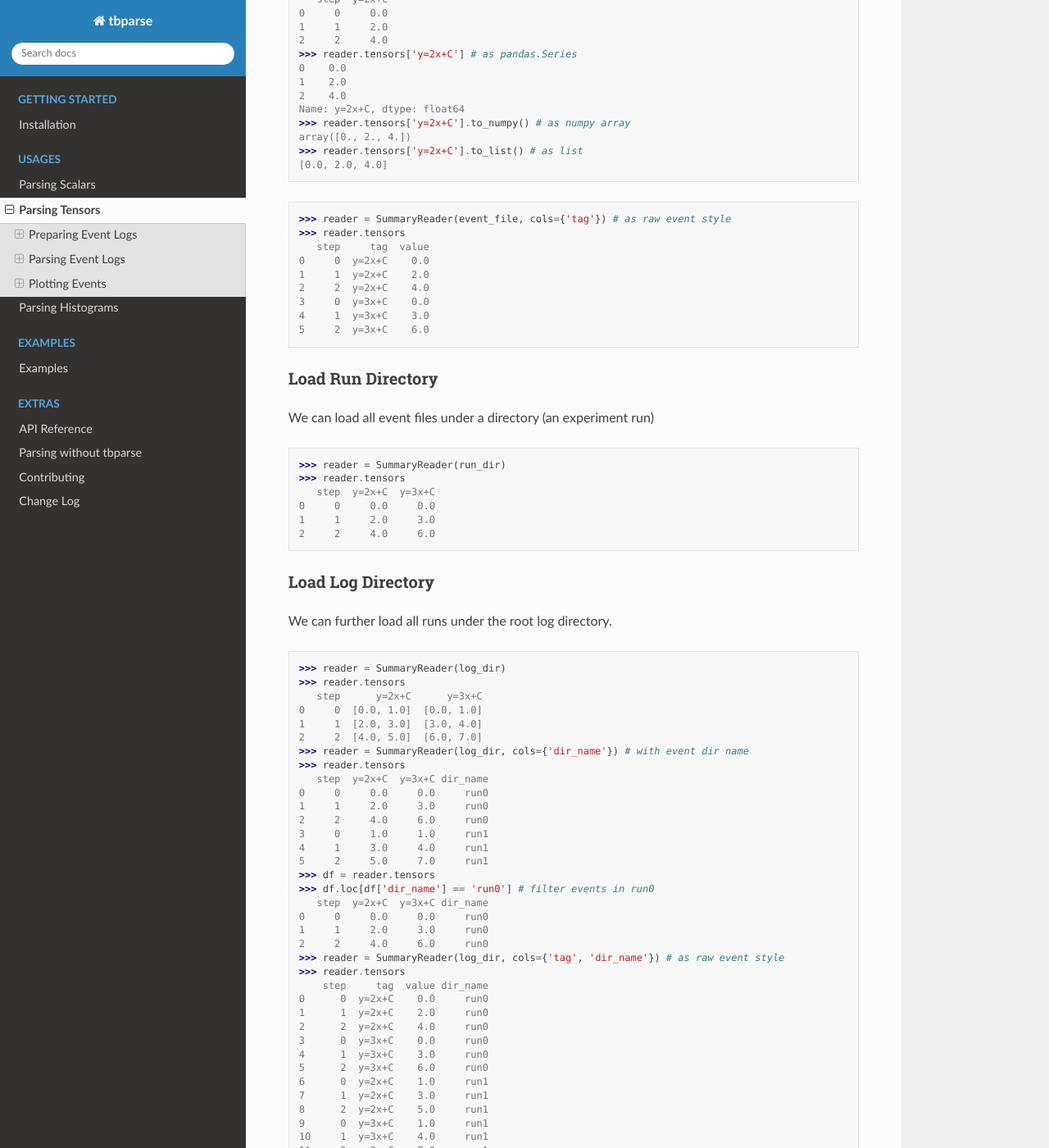
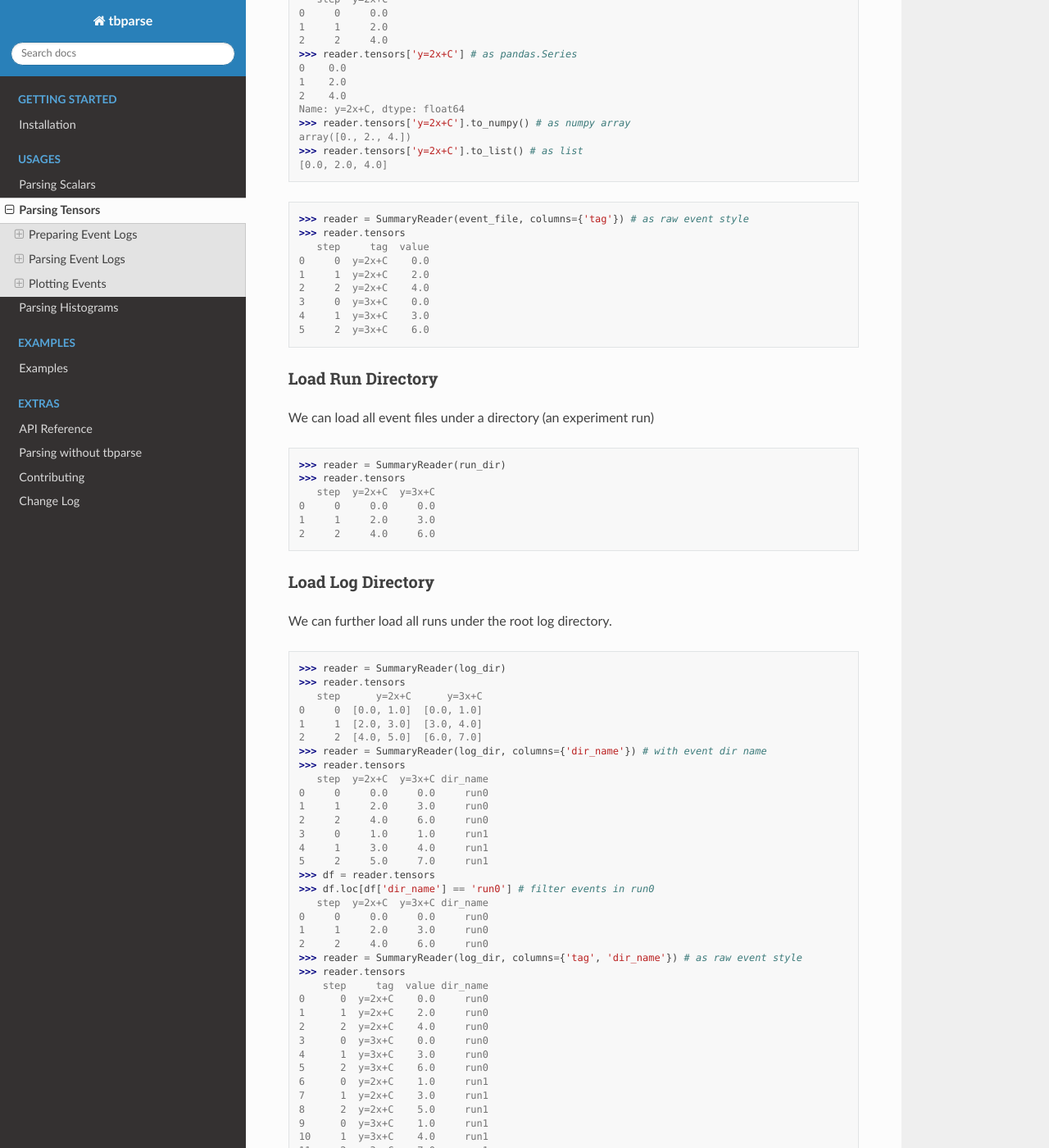
Before and after one commit to j3soon/tbparse, a Sphinx documentation site: the page built from docs/pages/parsing-tensors.rst, in a window 1280 px wide and 1400 px high, scrolled down 2460 px. Shown: the whole window at 82% size. Built offline with Sphinx 7.4.7 and the Read the Docs theme 2.0.0, drawn with Linux system fonts in a browser that asks for light colours.

Commit message:
Rename cols to columns for clarity

```diff
--- a/docs/pages/parsing-histograms.rst
+++ b/docs/pages/parsing-histograms.rst
@@ -156,7 +156,7 @@ If you are dealing with more sophisticated plots that require advanced
 filtering not shown in this page,
 you might want to refer to the following guides:
 
-* More column options: the `cols` option in :class:`tbparse.SummaryReader`
+* More column options: the `columns` option in :class:`tbparse.SummaryReader`
 * :std:doc:`Indexing and selecting data <pandas:user_guide/indexing>`
 * :std:doc:`MultiIndex / advanced indexing <pandas:user_guide/advanced>`
 * Filtering with RegEx: the `regex` option in :meth:`pandas.Series.str.contains`
--- a/docs/pages/parsing-tensors.rst
+++ b/docs/pages/parsing-tensors.rst
@@ -140,7 +140,7 @@ We can load a single event file.
    >>> reader.tensors['y=2x+C'].to_list() # as list
    [0.0, 2.0, 4.0]
 
-   >>> reader = SummaryReader(event_file, cols={'tag'}) # as raw event style
+   >>> reader = SummaryReader(event_file, columns={'tag'}) # as raw event style
    >>> reader.tensors
       step     tag  value
    0     0  y=2x+C    0.0
@@ -173,7 +173,7 @@ We can further load all runs under the root log directory.
    0     0  [0.0, 1.0]  [0.0, 1.0]
    1     1  [2.0, 3.0]  [3.0, 4.0]
    2     2  [4.0, 5.0]  [6.0, 7.0]
-   >>> reader = SummaryReader(log_dir, cols={'dir_name'}) # with event dir name
+   >>> reader = SummaryReader(log_dir, columns={'dir_name'}) # with event dir name
    >>> reader.tensors
       step  y=2x+C  y=3x+C dir_name
    0     0     0.0     0.0     run0
@@ -188,7 +188,7 @@ We can further load all runs under the root log directory.
    0     0     0.0     0.0     run0
    1     1     2.0     3.0     run0
    2     2     4.0     6.0     run0
-   >>> reader = SummaryReader(log_dir, cols={'tag', 'dir_name'}) # as raw event style
+   >>> reader = SummaryReader(log_dir, columns={'tag', 'dir_name'}) # as raw event style
    >>> reader.tensors
        step     tag  value dir_name
    0      0  y=2x+C    0.0     run0
@@ -219,7 +219,7 @@ If you are dealing with more sophisticated plots that require advanced
 filtering not shown in this page,
 you might want to refer to the following guides:
 
-* More column options: the `cols` option in :class:`tbparse.SummaryReader`
+* More column options: the `columns` option in :class:`tbparse.SummaryReader`
 * :std:doc:`Indexing and selecting data <pandas:user_guide/indexing>`
 * :std:doc:`MultiIndex / advanced indexing <pandas:user_guide/advanced>`
 * Filtering with RegEx: the `regex` option in :meth:`pandas.Series.str.contains`
@@ -231,7 +231,7 @@ Plotting with matplotlib
    :context: close-figs
 
    import matplotlib.pyplot as plt
-   reader = SummaryReader(log_dir, cols={'dir_name'})
+   reader = SummaryReader(log_dir, columns={'dir_name'})
    df = reader.tensors
    df = df.loc[df['dir_name'] == 'run0']
    plt.plot(df['step'], df['y=2x+C'])
@@ -245,7 +245,7 @@ Plotting with matplotlib
    :context: close-figs
 
    import matplotlib.pyplot as plt
-   reader = SummaryReader(log_dir, cols={'dir_name'})
+   reader = SummaryReader(log_dir, columns={'dir_name'})
    df = reader.tensors
    run0 = df.loc[df['dir_name'] == 'run0', ['step', 'y=2x+C']]
    run1 = df.loc[df['dir_name'] == 'run1', ['step', 'y=2x+C']]
@@ -263,7 +263,7 @@ Plotting with seaborn
    :context: close-figs
 
    import seaborn as sns
-   reader = SummaryReader(log_dir, cols={'tag', 'dir_name'})
+   reader = SummaryReader(log_dir, columns={'tag', 'dir_name'})
    df = reader.tensors
    df = df.loc[df['dir_name'] == 'run0']
    g = sns.lineplot(data=df, x='step', y='value', hue='tag')
@@ -273,7 +273,7 @@ Plotting with seaborn
    :context: close-figs
 
    import seaborn as sns
-   reader = SummaryReader(log_dir, cols={'dir_name'})
+   reader = SummaryReader(log_dir, columns={'dir_name'})
    df = reader.tensors
    g = sns.lineplot(data=df, x='step', y='y=2x+C', hue='dir_name')
    g.set(title='y=2x+C')
@@ -282,7 +282,7 @@ Plotting with seaborn
    :context: close-figs
 
    import seaborn as sns
-   reader = SummaryReader(log_dir, cols={'tag', 'dir_name'})
+   reader = SummaryReader(log_dir, columns={'tag', 'dir_name'})
    df = reader.tensors
    g = sns.lineplot(data=df, x='step', y='value', hue='tag')
    g.set(title='confidence interval of multiple runs')
@@ -293,7 +293,7 @@ Plotting with pandas
 .. plot::
    :context: close-figs
 
-   reader = SummaryReader(log_dir, cols={'dir_name'})
+   reader = SummaryReader(log_dir, columns={'dir_name'})
    df = reader.tensors
    df.set_index('step', inplace=True)
    df = df.loc[df['dir_name'] == 'run0']
@@ -302,7 +302,7 @@ Plotting with pandas
 .. plot::
    :context: close-figs
 
-   reader = SummaryReader(log_dir, cols={'dir_name'})
+   reader = SummaryReader(log_dir, columns={'dir_name'})
    df = reader.tensors
    run0 = df.loc[df['dir_name'] == 'run0', ['step', 'y=2x+C']].rename(columns={'y=2x+C': 'run0'})
    run1 = df.loc[df['dir_name'] == 'run1', ['step', 'y=2x+C']].rename(columns={'y=2x+C': 'run1'})
```
Also changed, not shown: docs/pages/parsing-scalars.rst (+11 -11 lines), 5 other files.
